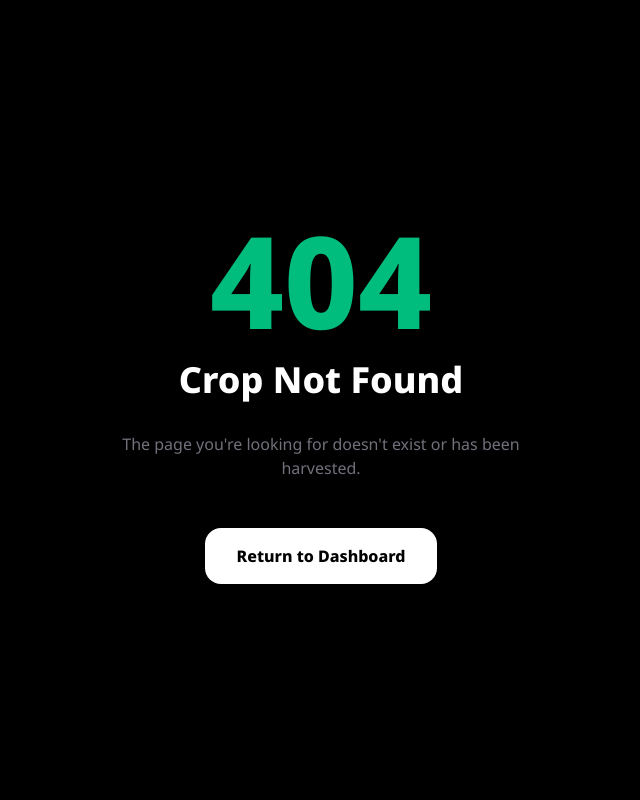
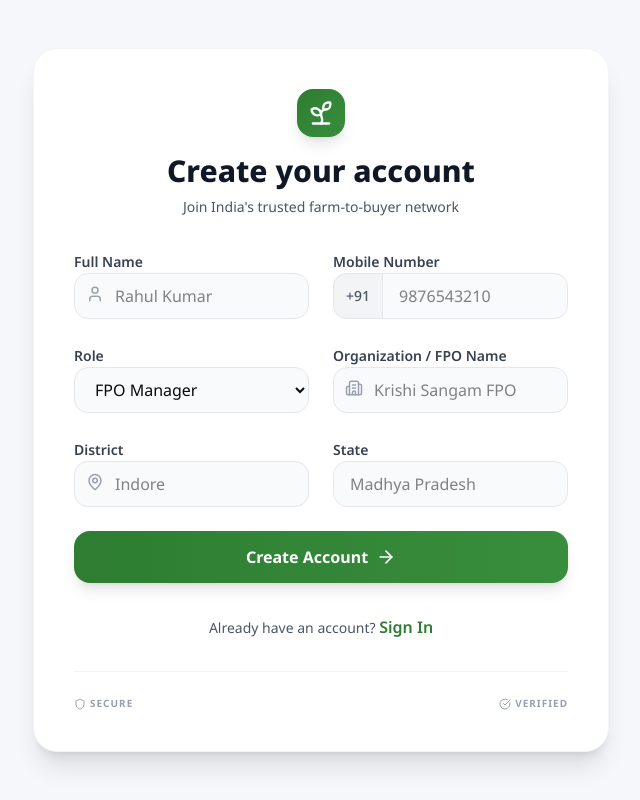
Before and after one commit to krix2112/AgroChain, a Next.js app in the folder apps/web/: page /register in a window 1280 px wide. Before the commit this address had no page. Shown: the whole page, without its empty margins (319-959 px from the left). Built offline with nearby package versions, Linux system fonts and the light colour scheme.

Commit message:
fix: Restore register page route

```diff
--- /dev/null
+++ b/apps/web/src/app/register/page.tsx
@@ -0,0 +1,184 @@
+'use client';
+import { useState } from 'react';
+import { useRouter } from 'next/navigation';
+import { Shield, Sprout, Phone, User, Building2, MapPin, ArrowRight, CheckCircle } from 'lucide-react';
+
+export default function Register() {
+  const router = useRouter();
+  const [formData, setFormData] = useState({
+    name: '',
+    phone: '',
+    role: 'fpo_manager',
+    organizationName: '',
+    district: '',
+    state: ''
+  });
+  const [loading, setLoading] = useState(false);
+  const [error, setError] = useState('');
+
+  const handleRegister = async (e: React.FormEvent) => {
+    e.preventDefault();
+    setLoading(true);
+    setError('');
+
+    try {
+      const baseUrl = (process.env.NEXT_PUBLIC_API_URL || 'http://localhost:5000/api').trim();
+      const apiUrl = baseUrl.endsWith('/api') ? baseUrl : `${baseUrl}/api`;
+
+      const res = await fetch(`${apiUrl}/auth/register`, {
+        method: 'POST',
+        headers: { 'Content-Type': 'application/json' },
+        body: JSON.stringify(formData),
+      });
+
+      const data = await res.json();
+      if (res.ok) {
+        localStorage.setItem('agrochain_token', data.token);
+        localStorage.setItem('agrochain_user', JSON.stringify(data.user));
+        localStorage.setItem('userRole', data.user.role);
+        router.push('/dashboard');
+      } else {
+        setError(data.error || 'Registration failed');
+      }
+    } catch (err) {
+      setError('Network error. Please try again.');
+    } finally {
+      setLoading(false);
+    }
+  };
+
+  return (
+    <div className="min-h-screen bg-[#F5F7FA] flex items-center justify-center py-12 px-4 sm:px-6 lg:px-8">
+      <div className="max-w-xl w-full space-y-8 bg-white p-10 rounded-3xl shadow-xl border border-gray-100">
+        <div className="text-center">
+          <div className="flex justify-center mb-4">
+            <div className="w-12 h-12 bg-gradient-to-br from-[#2E7D32] to-[#388E3C] rounded-2xl flex items-center justify-center shadow-lg">
+              <Sprout size={28} className="text-white" />
+            </div>
+          </div>
+          <h2 className="text-3xl font-extrabold text-gray-900">Create your account</h2>
+          <p className="mt-2 text-sm text-gray-600">Join India's trusted farm-to-buyer network</p>
+        </div>
+
+        <form className="mt-8 space-y-6" onSubmit={handleRegister}>
+          {error && <div className="p-3 bg-red-50 border border-red-100 text-red-600 text-sm rounded-xl">{error}</div>}
+
+          <div className="grid grid-cols-1 gap-6 md:grid-cols-2">
+            <div className="space-y-2">
+              <label className="text-sm font-semibold text-gray-700">Full Name</label>
+              <div className="relative">
+                <User className="absolute left-3 top-3 text-gray-400" size={18} />
+                <input
+                  type="text"
+                  required
+                  value={formData.name}
+                  onChange={(e) => setFormData({...formData, name: e.target.value})}
+                  className="w-full pl-10 pr-4 py-2.5 bg-gray-50 border border-gray-200 rounded-xl focus:ring-2 focus:ring-[#2E7D32]/20 focus:border-[#2E7D32] outline-none transition-all"
+                  placeholder="Rahul Kumar"
+                />
+              </div>
+            </div>
+
+            <div className="space-y-2">
+              <label className="text-sm font-semibold text-gray-700">Mobile Number</label>
+              <div className="relative flex">
+                <div className="flex items-center px-3 bg-gray-100 border border-r-0 border-gray-200 rounded-l-xl text-gray-600 text-sm font-medium">+91</div>
+                <input
+                  type="tel"
+                  required
+                  maxLength={10}
+                  value={formData.phone}
+                  onChange={(e) => setFormData({...formData, phone: e.target.value.replace(/\D/g, '')})}
+                  className="w-full px-4 py-2.5 bg-gray-50 border border-gray-200 rounded-r-xl focus:ring-2 focus:ring-[#2E7D32]/20 focus:border-[#2E7D32] outline-none transition-all"
+                  placeholder="9876543210"
+                />
+              </div>
+            </div>
+
+            <div className="space-y-2">
+              <label className="text-sm font-semibold text-gray-700">Role</label>
+              <select
+                value={formData.role}
+                onChange={(e) => setFormData({...formData, role: e.target.value})}
+                className="w-full px-4 py-2.5 bg-gray-50 border border-gray-200 rounded-xl focus:ring-2 focus:ring-[#2E7D32]/20 focus:border-[#2E7D32] outline-none transition-all"
+              >
+                <option value="fpo_manager">FPO Manager</option>
+                <option value="trader">Trader</option>
+                <option value="farmer">Farmer</option>
+                <option value="transporter">Transporter</option>
+              </select>
+            </div>
+
+            <div className="space-y-2">
+              <label className="text-sm font-semibold text-gray-700">Organization / FPO Name</label>
+              <div className="relative">
+                <Building2 className="absolute left-3 top-3 text-gray-400" size={18} />
+                <input
+                  type="text"
+                  required
+                  value={formData.organizationName}
+                  onChange={(e) => setFormData({...formData, organizationName: e.target.value})}
+                  className="w-full pl-10 pr-4 py-2.5 bg-gray-50 border border-gray-200 rounded-xl focus:ring-2 focus:ring-[#2E7D32]/20 focus:border-[#2E7D32] outline-none transition-all"
+                  placeholder="Krishi Sangam FPO"
+                />
+              </div>
+            </div>
+
+            <div className="space-y-2">
+              <label className="text-sm font-semibold text-gray-700">District</label>
+              <div className="relative">
+                <MapPin className="absolute left-3 top-3 text-gray-400" size={18} />
+                <input
+                  type="text"
+                  required
+                  value={formData.district}
+                  onChange={(e) => setFormData({...formData, district: e.target.value})}
+                  className="w-full pl-10 pr-4 py-2.5 bg-gray-50 border border-gray-200 rounded-xl focus:ring-2 focus:ring-[#2E7D32]/20 focus:border-[#2E7D32] outline-none transition-all"
+                  placeholder="Indore"
+                />
+              </div>
+            </div>
+
+            <div className="space-y-2">
+              <label className="text-sm font-semibold text-gray-700">State</label>
+              <input
+                type="text"
+                required
+                value={formData.state}
+                onChange={(e) => setFormData({...formData, state: e.target.value})}
+                className="w-full px-4 py-2.5 bg-gray-50 border border-gray-200 rounded-xl focus:ring-2 focus:ring-[#2E7D32]/20 focus:border-[#2E7D32] outline-none transition-all"
+                placeholder="Madhya Pradesh"
+              />
+            </div>
+          </div>
+
+          <button
+            type="submit"
+            disabled={loading}
+            className="w-full flex justify-center items-center gap-2 py-3.5 bg-gradient-to-r from-[#2E7D32] to-[#388E3C] text-white rounded-2xl font-bold shadow-lg hover:shadow-xl transform hover:scale-[1.01] transition-all disabled:opacity-50"
+          >
+            {loading ? 'Creating Account...' : (
+              <>
+                Create Account <ArrowRight size={20} />
+              </>
+            )}
+          </button>
+        </form>
+
+        <div className="text-center mt-6">
+          <p className="text-sm text-gray-600">
+            Already have an account?{' '}
+            <button onClick={() => router.push('/login')} className="text-[#2E7D32] font-semibold hover:underline">
+              Sign In
+            </button>
+          </p>
+        </div>
+
+        <div className="pt-6 border-t border-gray-100 flex justify-between items-center text-[10px] text-gray-400 uppercase tracking-widest font-bold">
+          <div className="flex items-center gap-1"><Shield size={12}/> Secure</div>
+          <div className="flex items-center gap-1"><CheckCircle size={12}/> Verified</div>
+        </div>
+      </div>
+    </div>
+  );
+}
```
